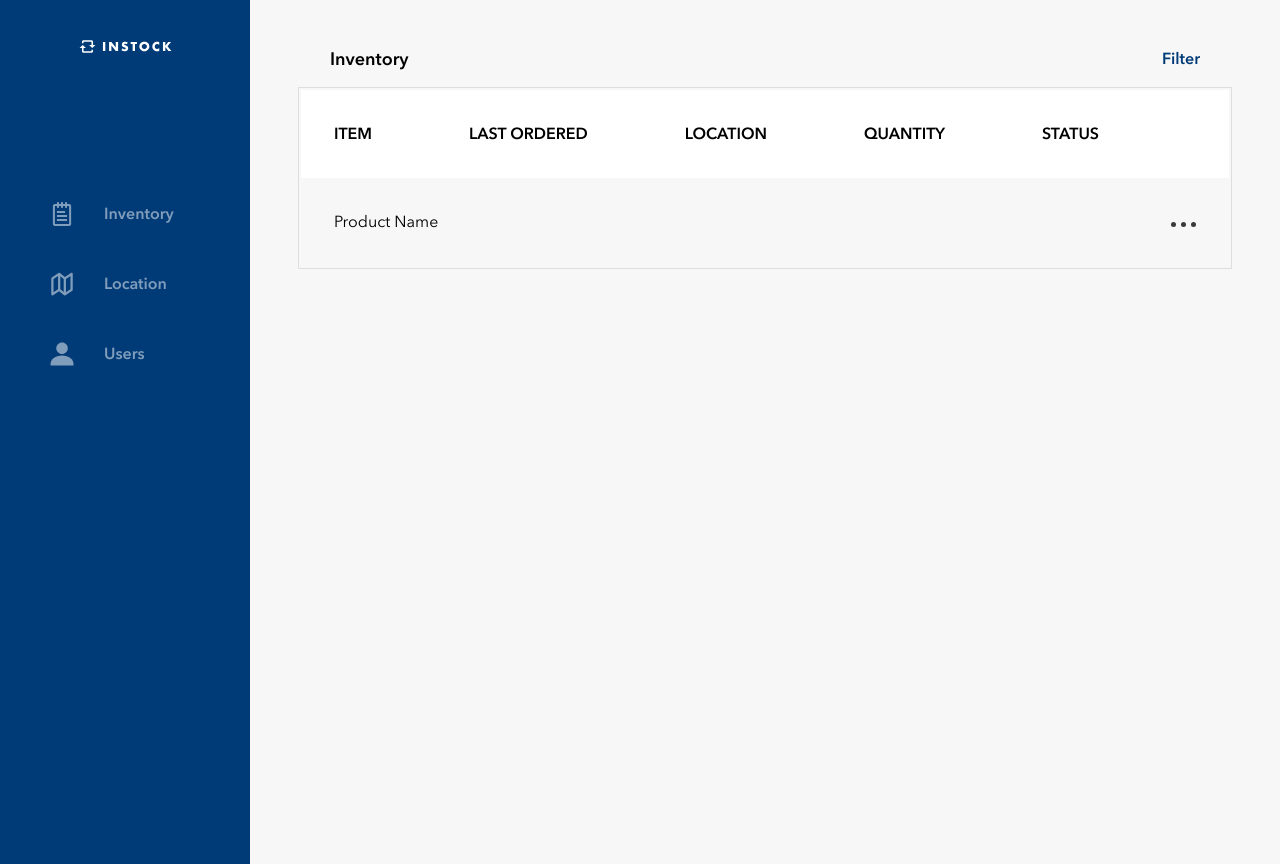
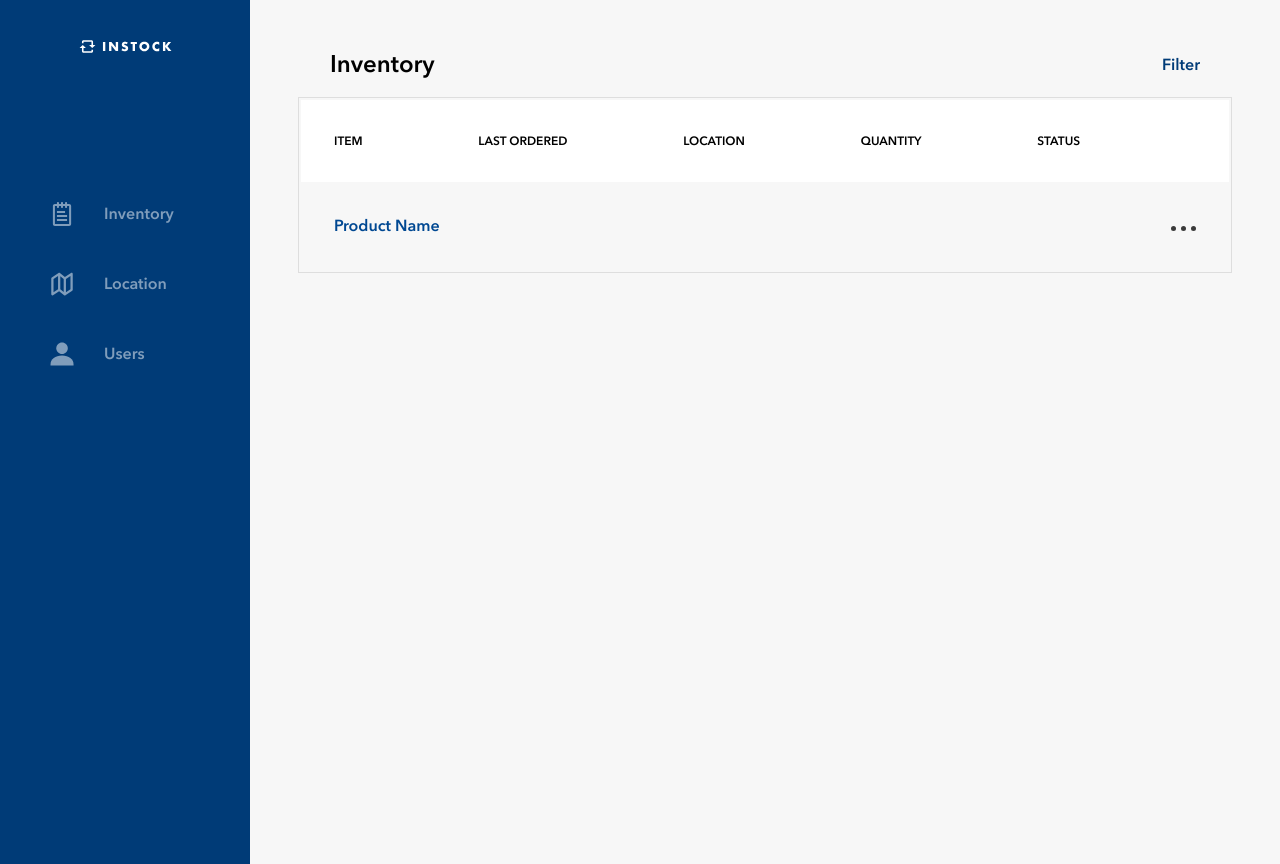
Before and after one commit to anigerla/inventoryGroupProject, a React (Create React App) app: page / in a window 1280 px wide. Built offline with nearby package versions, Linux system fonts and the light colour scheme.

Commit message:
work in progress on InvList component styling

```diff
--- a/src/components/InvList.js
+++ b/src/components/InvList.js
@@ -6,7 +6,7 @@ export default class InvList extends Component {
         return (
             <div className="InvListParent">
                 <div className="InvListParent__title">
-                    <h2>Inventory</h2>
+                    <h1>Inventory</h1>
                     <span>Filter</span>
                     {/* ideally should have filter functionality */}
                 </div>
--- a/src/styles/index.css
+++ b/src/styles/index.css
@@ -149,7 +149,7 @@ body {
 
 .InvListParent__title span:hover {
   cursor: pointer;
-  color: #7C7C7C;
+  color: #7c7c7c;
 }
 
 .InvListParent table {
@@ -161,6 +161,7 @@ body {
   padding: 2rem;
   background-color: white;
   text-transform: uppercase;
+  font-size: 12px;
 }
 
 .InvListParent table tr {
@@ -172,4 +173,14 @@ body {
           justify-content: space-between;
   padding: 2rem;
 }
+
+.InvListParent table tr td img:hover {
+  color: red;
+  cursor: pointer;
+}
+
+.InvListParent table tr td span:first-child {
+  color: #004892;
+  font-weight: bold;
+}
 /*# sourceMappingURL=index.css.map */
--- a/src/styles/index.scss
+++ b/src/styles/index.scss
@@ -92,16 +92,15 @@ $white05: #FFFFFF0D;
 }
 
 // Font Sizing
-h1{
+h1 {
   font-size: 24px;
 }
-h2{
+h2 {
   font-size: 18px;
 }
-h3{
+h3 {
   font-size: 16px;
 }
-
 
 //button mixins
 @mixin regularButton {
@@ -117,7 +116,7 @@ h3{
   border:none;
 }
 
-@mixin hoverButton{
+@mixin hoverButton {
   background-color: $navy;
 }
 
@@ -142,19 +141,19 @@ body {
   font-family: 'Avenir Next';
 }
 
-.App{
+.App {
   display: flex;
 }
 
 // SideBar
 
-.sidebar{
+.sidebar {
   display: flex;
   flex-direction: column;
   background-color: $navy;
   min-width: 250px;
 
-  .sidebar__logo{
+  .sidebar__logo {
     img{
       height: 13px;
       width: 93px;
@@ -163,26 +162,26 @@ body {
     }
   }
 
-  .sidebar__links{
+  .sidebar__links {
     color: $white50;
     display: flex;
     align-items: center;
     height: 60px;
     padding: 5px 50px;
     cursor: pointer;
-    &:hover{
+    &:hover {
       color:$white;
       background-color: $blue;
-      svg{
-        g{
+      svg {
+        g {
           fill: $white
         }
       }
     }
-    svg{
+    svg {
       margin-right: 30px;
     }
-    h3{
+    h3 {
       font-weight: $demibold;
     }
   }
@@ -190,7 +189,7 @@ body {
 
 // Main Component
 
-.main{
+.main {
   width: 100%;
 }
 
@@ -203,7 +202,7 @@ body {
   height: 100vh;
   padding: 2rem 3rem;
 
-  &__title{
+  &__title {
     display: flex;
     justify-content: space-between;
     align-items: center;
@@ -228,13 +227,29 @@ body {
       padding: 2rem;
       background-color: white;
       text-transform: uppercase;
+      font-size: 12px;
     }
 
     & tr {
       display: flex;
       justify-content: space-between;
       padding: 2rem;
+
+      & td img:hover {
+        color: red;
+        cursor: pointer;
+        }
+
+      & td span:first-child {
+        color: $blue;
+        font-weight: bold;
+
+      }
     }
+
+    //Dots Icon styling
+    //Fill colour: #3A3A3A
+    //Single Dot Size: 5 x 5 px
   }
 }
 
```
Also changed, not shown: 1 other file (tests, documents, lock files or other folders).
